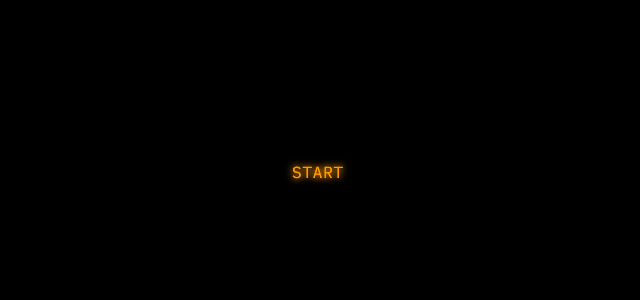
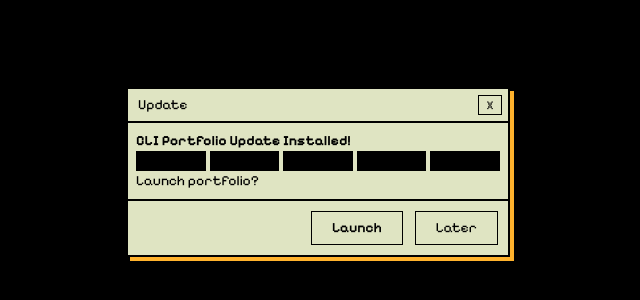
Before and after one commit to Yash-verma18/nextjs-cli-portfolio, a Next.js app: page / in a window 1280 px wide. Shown: the part 228-528 px from the top of the page, without its empty margins (322-962 px from the left). Built offline with nearby package versions, Linux system fonts and the light colour scheme.

Commit message:
ui comp : update prompt

```diff
--- /dev/null
+++ b/src/components/UpdatePrompt.tsx
@@ -0,0 +1,84 @@
+import React from 'react';
+import { Pixelify_Sans } from 'next/font/google';
+interface UpdatePromptProps {
+  onRestart: () => void;
+  onLater: () => void;
+}
+
+const pixelifySans = Pixelify_Sans({
+    subsets: ['latin'],
+    weight: ['400', '500', '600', '700'], // use the weights you need
+    display: 'swap',
+  });
+
+const UpdatePrompt: React.FC<UpdatePromptProps> = ({ onRestart, onLater }) => {
+  // Define colors based on the new design (beige background, black text/elements)
+  const modalBgColor = "bg-[#dfe4c2]"; // Beige background from JSON/Image
+  const modalTextColor = "text-black";
+  const borderColor = "border-black";
+  const progressBarFillColor = "bg-black";
+  const buttonHoverBgColor = "hover:bg-gray-400"; // A darker beige/gray for hover
+  const buttonHoverTextColor = "hover:text-black";
+  const closeButtonHoverBgColor = "hover:bg-gray-300"; // Slightly darker beige for X button hover
+
+  return (
+    // Overlay - using black with opacity to make the modal stand out
+    <div className={`${pixelifySans.className} text-xl fixed inset-0 bg-black bg-opacity-50 flex items-center justify-center z-50 p-4`}>
+      {/* Modal Box */}
+      <div
+        className={`${modalBgColor} ${modalTextColor} w-full max-w-sm border-2 ${borderColor}`}
+        style={{ imageRendering: 'pixelated', boxShadow: '4px 4px 0px #FFB22C' }} // For the retro pixelated look and added 8-bit style shadow
+      >
+        {/* Title Bar */}
+        <div className={`flex justify-between items-center p-1.5 border-b-2 ${borderColor}`}>
+          <span className={`text-sm pl-1 ${modalTextColor}`}>Update</span>
+          <button
+            onClick={onLater}
+            aria-label="Close"
+            className={`w-6 h-5 border ${borderColor} flex items-center justify-center
+                        ${modalTextColor} ${closeButtonHoverBgColor}
+                        focus:outline-none`}
+          >
+            <span className="text-xs">X</span>
+          </button>
+        </div>
+
+        {/* Content Area */}
+        <div className="p-2">
+          <p className={`text-sm font-bold ${modalTextColor}`}>CLI Portfolio Update Installed!</p>
+
+          {/* Progress Bar - 5 black segments with black borders */}
+          <div className="flex justify-between space-x-1">
+            {Array(5).fill(0).map((_, idx) => (
+              <div key={idx} className={`h-5 flex-1 ${progressBarFillColor} border ${borderColor}`}></div>
+            ))}
+          </div>
+
+          <p className={`text-sm  ${modalTextColor}`}>Launch portfolio?</p>
+        </div>
+
+        {/* Action Buttons */}
+        <div className={`flex justify-end space-x-3 p-2.5 border-t-2 ${borderColor}`}>
+          <button
+            onClick={onRestart}
+            className={`${modalTextColor} border ${borderColor} px-5 py-1.5 text-sm font-semibold
+                        ${buttonHoverBgColor} ${buttonHoverTextColor}
+                        focus:outline-none focus:ring-1 focus:ring-black`}
+          >
+            Launch
+          </button>
+          <button
+            onClick={onLater}
+            className={`${modalTextColor} border ${borderColor} px-5 py-1.5 text-sm
+                        ${buttonHoverBgColor} ${buttonHoverTextColor}
+                        focus:outline-none focus:ring-1 focus:ring-black`}
+          >
+            Later
+          </button>
+        </div>
+      </div>
+    </div>
+  );
+};
+
+export default UpdatePrompt;
--- a/src/components/Wrapper/AppWrapper.tsx
+++ b/src/components/Wrapper/AppWrapper.tsx
@@ -3,14 +3,22 @@
 import React, { useState } from 'react';
 import Terminal from '../Terminal';
 import CRTFrame from '../CRTIntro/CRTFrame';
+import UpdatePrompt from '../UpdatePrompt';
+
 
 const AppWrapper = () => {
   const [showIntro, setShowIntro] = useState(false);
   const [hasStarted, setHasStarted] = useState(false);
+  const [showUpdatePromptModal, setShowUpdatePromptModal] = useState(true);
 
-  const handleStart = () => {
+  const handleRestartFromPrompt = () => {
     setHasStarted(true);
     setShowIntro(true);
+    setShowUpdatePromptModal(false);
+  };
+
+  const handleLaterFromPrompt = () => {
+    setShowUpdatePromptModal(false);
   };
 
   const handleIntroComplete = () => {
@@ -19,15 +27,13 @@ const AppWrapper = () => {
 
   return (
     <>
-      {/* START BUTTON */}
-      {!showIntro && !hasStarted && (
-        <div className="flex items-center justify-center h-screen bg-black">
-          <button className="text-glow" onClick={handleStart}>
-            START
-          </button>
-        </div>
+      {/* UPDATE PROMPT INSTEAD OF START BUTTON */}
+      {showUpdatePromptModal && !hasStarted && (
+        <UpdatePrompt
+          onRestart={handleRestartFromPrompt}
+          onLater={handleLaterFromPrompt}
+        />
       )}
-
 
       {/* CRT FRAME ANIMATION */}
       {showIntro && hasStarted && (
```
